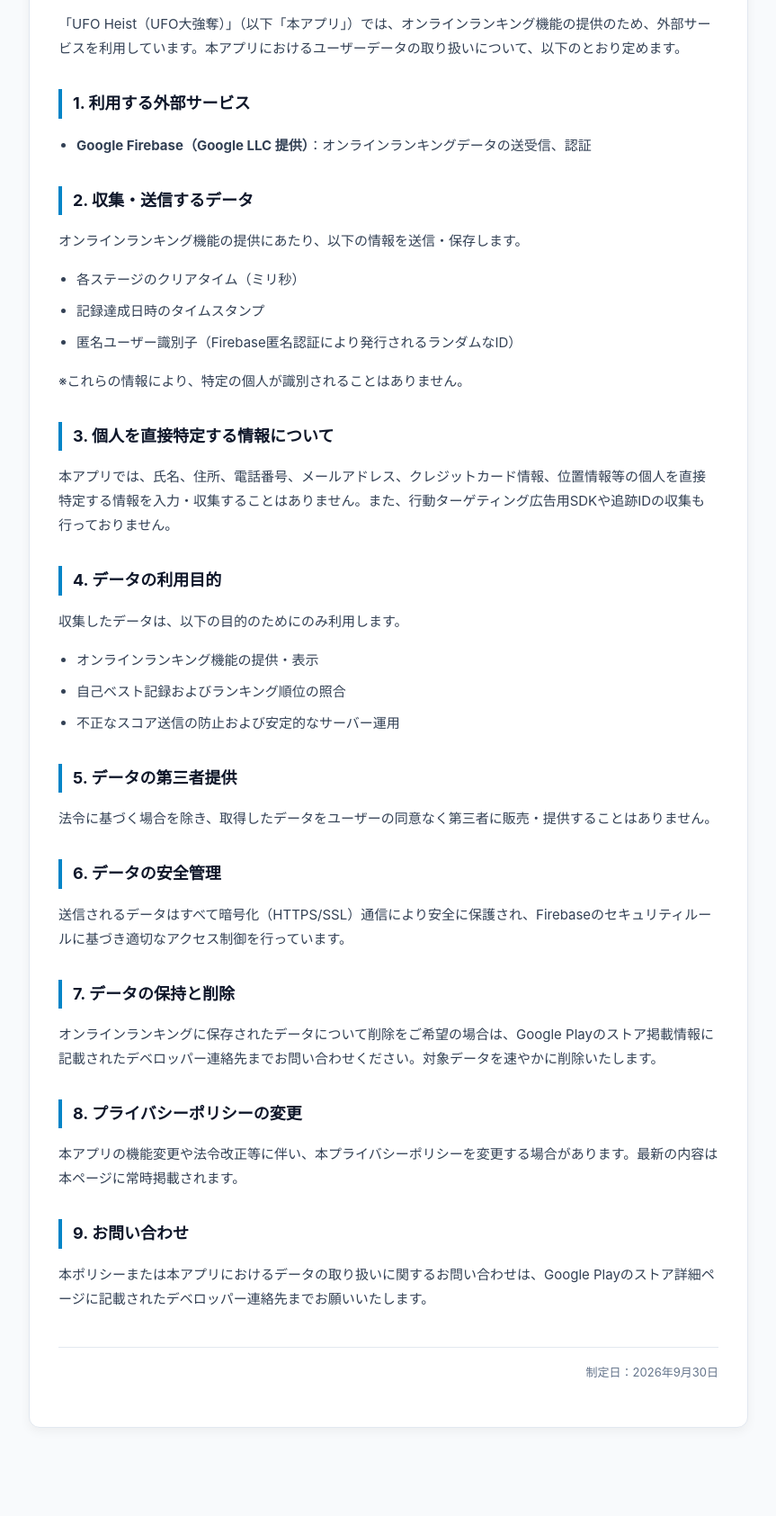
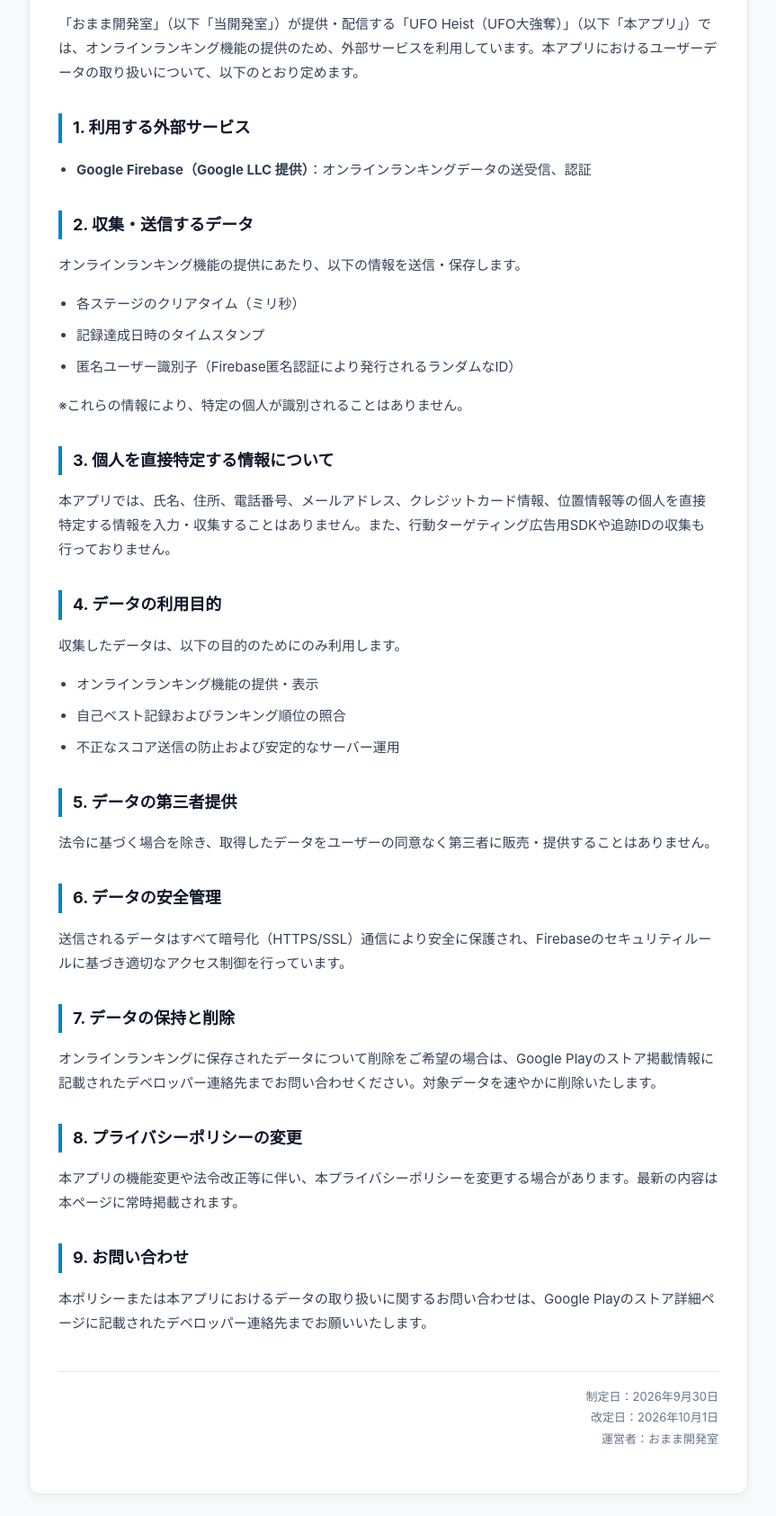
Before and after one commit to omama2010/ufo-privacy-policy, a plain HTML site: page index.html in a window 1280 px wide. Shown: the part 122-1807 px from the top of the page at 90% size, without its empty margins (208-1071 px from the left). Before the commit the page ends 1733 px from the top, so only its background shows below. Drawn offline with Linux system fonts and the light colour scheme.

Commit message:
Update privacy policy with おまま開発室

```diff
--- a/index.html
+++ b/index.html
@@ -3,7 +3,7 @@
 <head>
   <meta charset="UTF-8">
   <meta name="viewport" content="width=device-width, initial-scale=1.0">
-  <title>UFO Heist（UFO大強奪） プライバシーポリシー</title>
+  <title>UFO Heist（UFO大強奪） プライバシーポリシー | おまま開発室</title>
   <style>
     body {
       font-family: -apple-system, BlinkMacSystemFont, "Segoe UI", Roboto, "Helvetica Neue", sans-serif;
@@ -67,7 +67,7 @@
     <h1>UFO Heist（UFO大強奪） プライバシーポリシー</h1>
 
     <p>
-      「UFO Heist（UFO大強奪）」（以下「本アプリ」）では、オンラインランキング機能の提供のため、外部サービスを利用しています。本アプリにおけるユーザーデータの取り扱いについて、以下のとおり定めます。
+      「おまま開発室」（以下「当開発室」）が提供・配信する「UFO Heist（UFO大強奪）」（以下「本アプリ」）では、オンラインランキング機能の提供のため、外部サービスを利用しています。本アプリにおけるユーザーデータの取り扱いについて、以下のとおり定めます。
     </p>
 
     <h2>1. 利用する外部サービス</h2>
@@ -124,7 +124,7 @@
       本ポリシーまたは本アプリにおけるデータの取り扱いに関するお問い合わせは、Google Playのストア詳細ページに記載されたデベロッパー連絡先までお願いいたします。
     </p>
 
-    <p class="updated">制定日：2026年9月30日</p>
+    <p class="updated">制定日：2026年9月30日<br>改定日：2026年10月1日<br>運営者：おまま開発室</p>
   </div>
 </body>
 </html>
```
